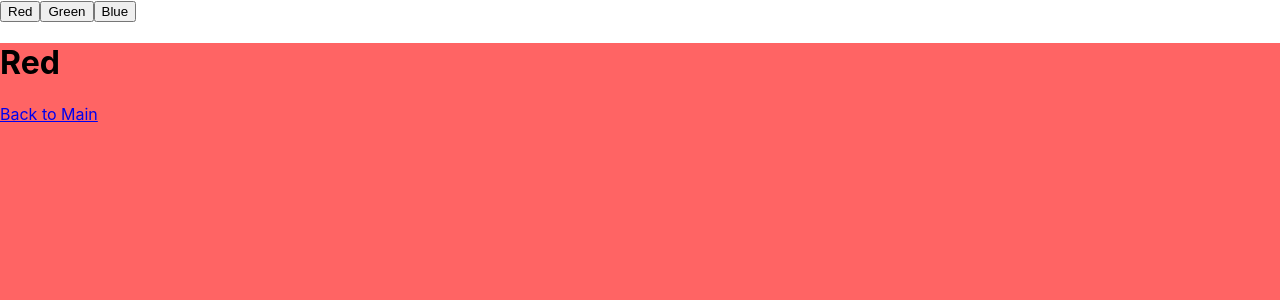
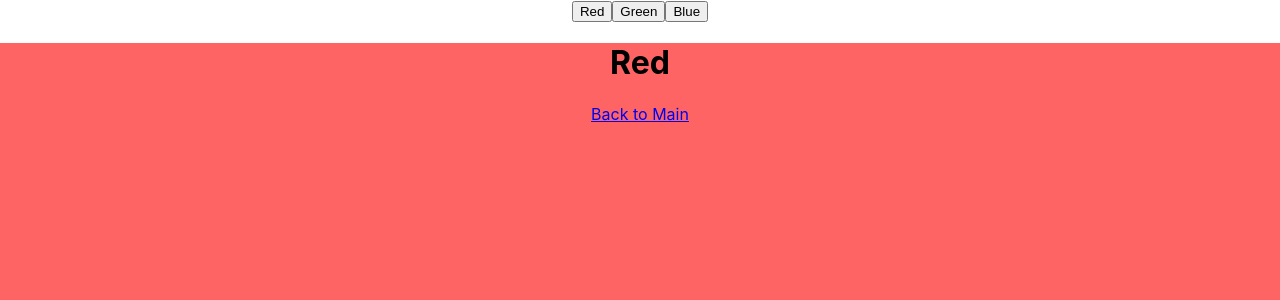
Before and after one commit to haroldjean01/color-router-scratch, a React (Create React App) app: page /255/100/100 in a window 1280 px wide. Shown: the top 300 px of the page. Built offline with nearby package versions, Linux system fonts and the light colour scheme.

Commit message:
added styling to app js

```diff
--- a/src/App.css
+++ b/src/App.css
@@ -36,3 +36,10 @@
     transform: rotate(360deg);
   }
 }
+
+.app-container {
+  row-gap: 500px;
+  margin: 0px;
+  align-items: center;
+  text-align: center;
+}
--- a/src/App.js
+++ b/src/App.js
@@ -10,18 +10,18 @@ function App() {
   return (
     <Router>
       <div className="app-container">
+        <div className="buttons-container">
+          {' '}
           <NavLink to="/255/100/100">
             <button>Red</button>
           </NavLink>
-
           <NavLink to="/100/255/100">
             <button>Green</button>
           </NavLink>
-
           <NavLink to="/100/100/255">
             <button>Blue</button>
           </NavLink>
-
+        </div>
         <Switch>
           <Route exact path="/">
             <Redirect to="/255/100/100" />
--- a/src/components/RGB/RGB.js
+++ b/src/components/RGB/RGB.js
@@ -1,5 +1,5 @@
 import React from 'react';
-import { NavLink, Router } from 'react-router-dom';
+import { NavLink } from 'react-router-dom';
 import useParams from '../hook/useParams.js';
 
 export default function RGB() {
```
Lines whose indentation alone changed are shown as unchanged.
